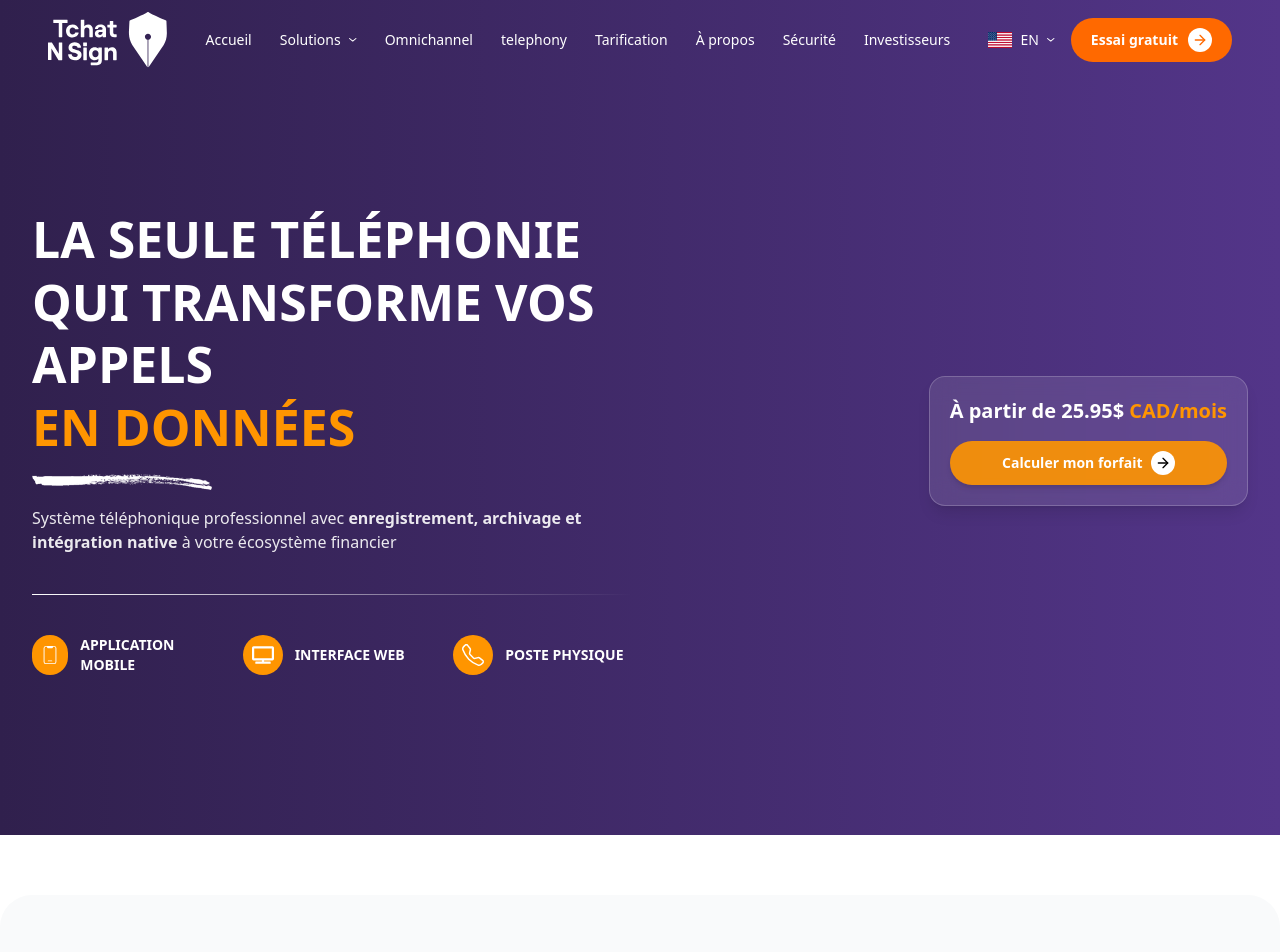
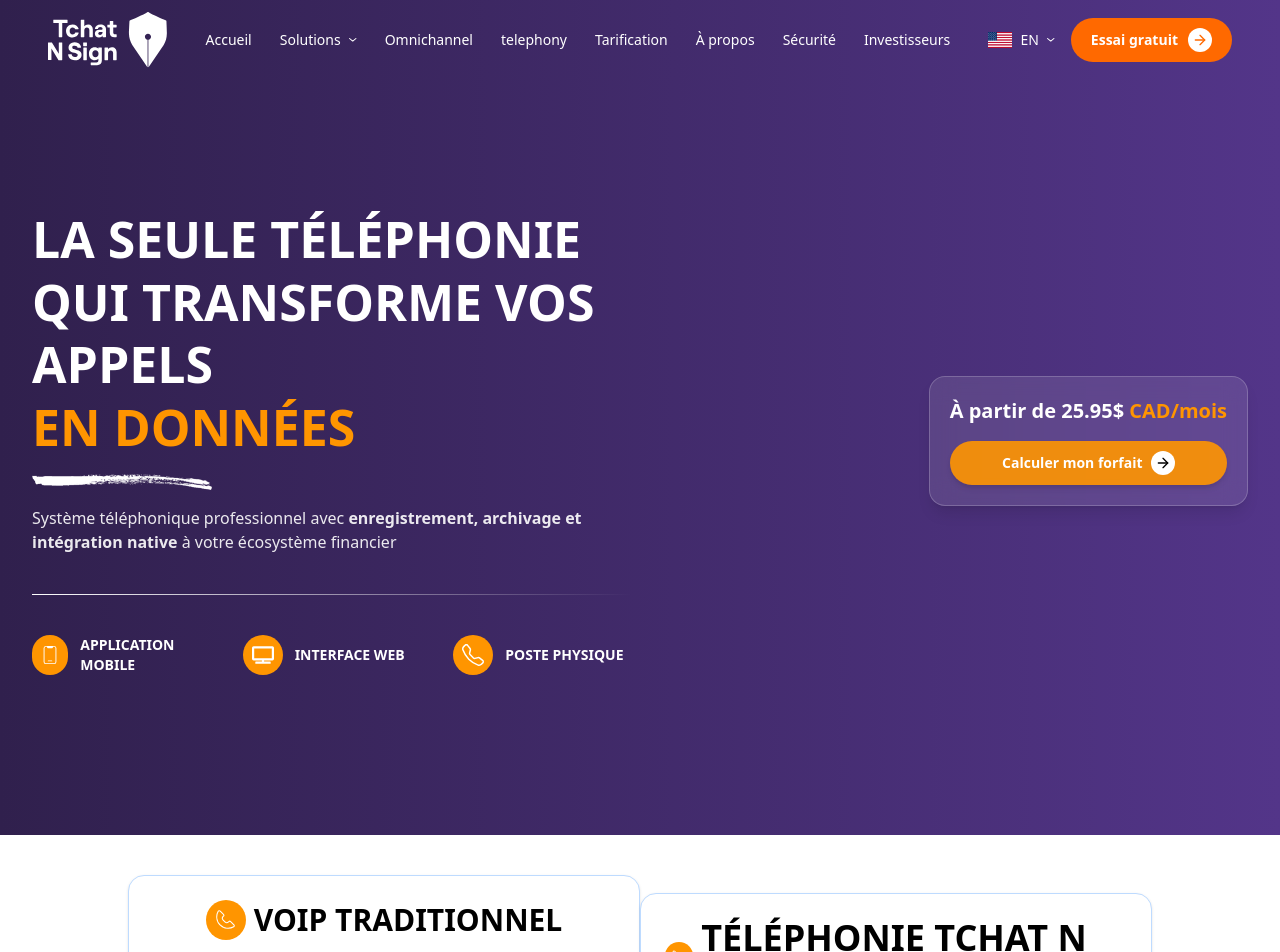
Before and after one commit to ashrafulhossain1/next-js-lang-willtns, a Next.js app: page /en/about in a window 1280 px wide. Shown: the top 952 px of the page. Built offline with nearby package versions, Linux system fonts and the light colour scheme.

Commit message:
telephonia page are complete

```diff
--- a/app/[lang]/about/page.tsx
+++ b/app/[lang]/about/page.tsx
@@ -6,6 +6,7 @@ import Installation from './_components/Installation';
 import Calculator from './_components/Calculator';
 import CostSummary from './_components/CostSummary';
 import FAQ from './_components/FAQ';
+import CompareSection from './_components/CompareSection';
 
 export default async function AboutPage({
   params,
@@ -18,7 +19,7 @@ export default async function AboutPage({
   return (
     <div className="bg-white">
       <Hero></Hero>
-      {/* <CompareSection></CompareSection>  */}
+      <CompareSection></CompareSection>
       <Functional></Functional>
       <Assistant></Assistant>
       <Modules></Modules>
```
